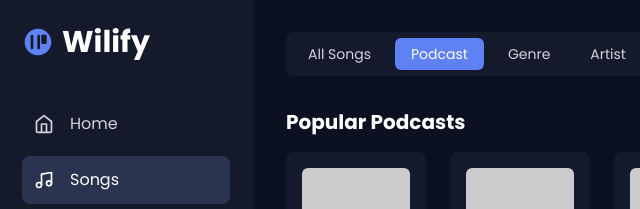
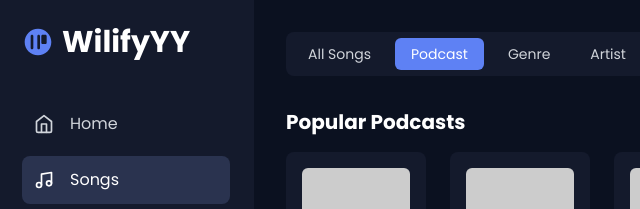
Before and after one commit to glor25/Wilify, a plain HTML site: page Wilify website/podcast.html in a window 1280 px wide. Shown: the top 209 px of the page, 2-642 px from the left. Drawn offline with nearby package versions, Linux system fonts and the light colour scheme; placeholder pictures from the web are drawn by us.

Commit message:
update podcast, signup

```diff
--- a/Wilify website/podcast.html
+++ b/Wilify website/podcast.html
@@ -21,7 +21,7 @@
         <aside class="w-64 bg-[#141A2C] p-6 flex-col hidden md:flex">
             <div class="flex items-center gap-2 mb-10">
                 <svg width="32" height="32" viewBox="0 0 24 24" fill="none" xmlns="http://www.w3.org/2000/svg"><path d="M12 2C6.477 2 2 6.477 2 12C2 17.523 6.477 22 12 22C17.523 22 22 17.523 22 12C22 6.477 17.523 2 12 2ZM8.5 16.5C8.5 17.052 8.052 17.5 7.5 17.5C6.948 17.5 6.5 17.052 6.5 16.5V7.5C6.5 6.948 6.948 6.5 7.5 6.5C8.052 6.5 8.5 6.948 8.5 7.5V16.5ZM13.5 16.5C13.5 17.052 13.052 17.5 12.5 17.5C11.948 17.5 11.5 17.052 11.5 16.5V7.5C11.5 6.948 11.948 6.5 12.5 6.5C13.052 6.5 13.5 6.948 13.5 7.5V16.5ZM18.5 12.5C18.5 13.052 18.052 13.5 17.5 13.5H15.5C14.948 13.5 14.5 13.052 14.5 12.5V7.5C14.5 6.948 14.948 6.5 15.5 6.5H17.5C18.052 6.5 18.5 6.948 18.5 7.5V12.5Z" fill="#5E81F4"/></svg>
-                <h1 class="text-3xl font-bold text-white">Wilify</h1>
+                <h1 class="text-3xl font-bold text-white">WilifyYY</h1>
             </div>
             <nav class="flex flex-col space-y-2 mb-8">
                 <a href="index.html" class="nav-link flex items-center gap-4 p-3 rounded-lg hover:bg-[#2A334F] transition-colors"><i data-feather="home" class="w-5 h-5"></i><span>Home</span></a>
```
Also changed, not shown: Wilify website/signup.html (+1 -1 lines).
